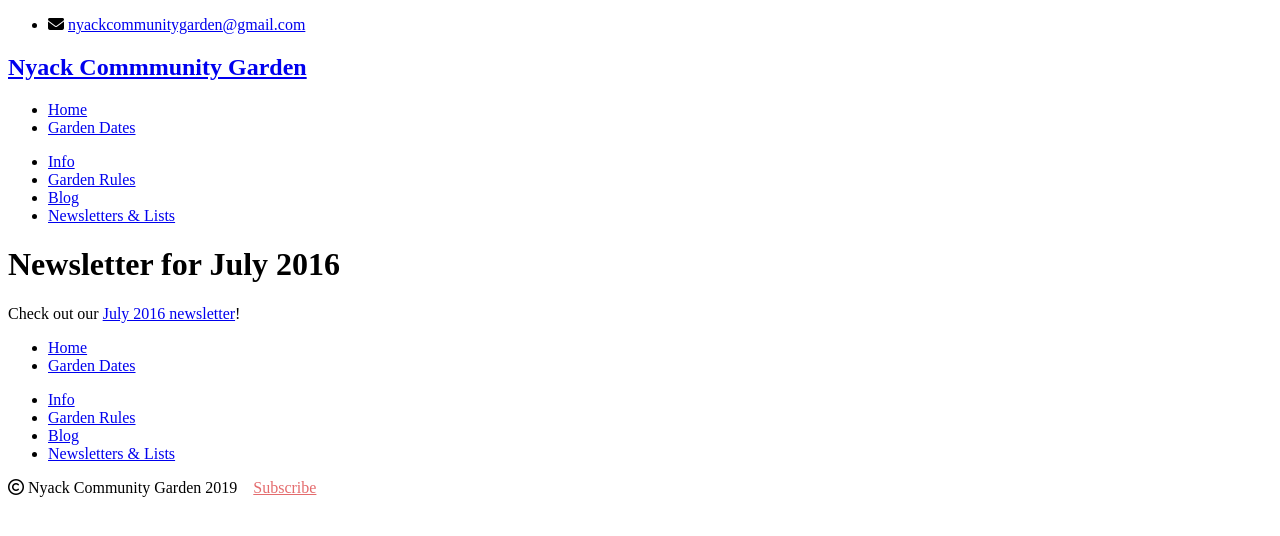
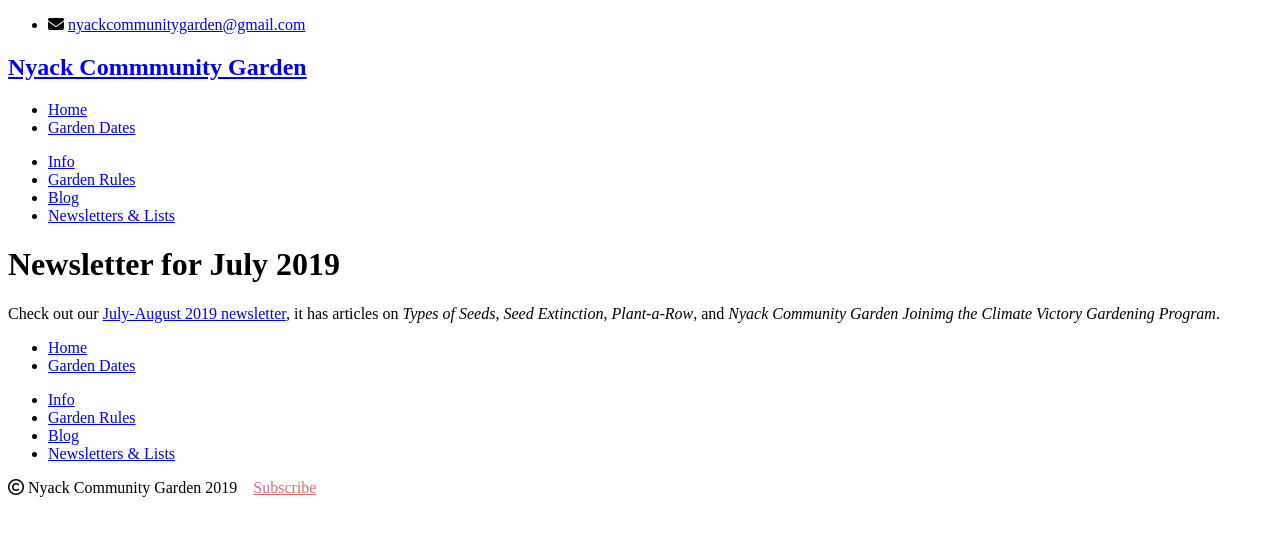
Before and after one commit to bosborne/nyackcommunitygarden, a Jekyll site: the page built from _posts/2019-07-13-july-newsletter.md, in a window 1280 px wide. Shown: the top 536 px of the page. Built offline with Jekyll 4.4.1, drawn with Linux system fonts in a browser that asks for light colours; nearby versions of some CDN libraries; library files that are not in the unit come from our copies.

Commit message:
Add July/August Newsletter

```diff
--- /dev/null
+++ b/_posts/2019-07-13-july-newsletter.md
@@ -0,0 +1,7 @@
+---
+layout: post
+pageclass: blog
+title: "Newsletter for July 2019"
+published: true
+---
+Check out our [July-August 2019 newsletter](/pdf/Newsletter_July_August_2019.pdf), it has articles on *Types of Seeds*, *Seed Extinction*, *Plant-a-Row*, and *Nyack Community Garden Joinimg the Climate Victory Gardening Program*.
```
Also changed, not shown: files/index.md (+1 -0 lines), 1 other file.
